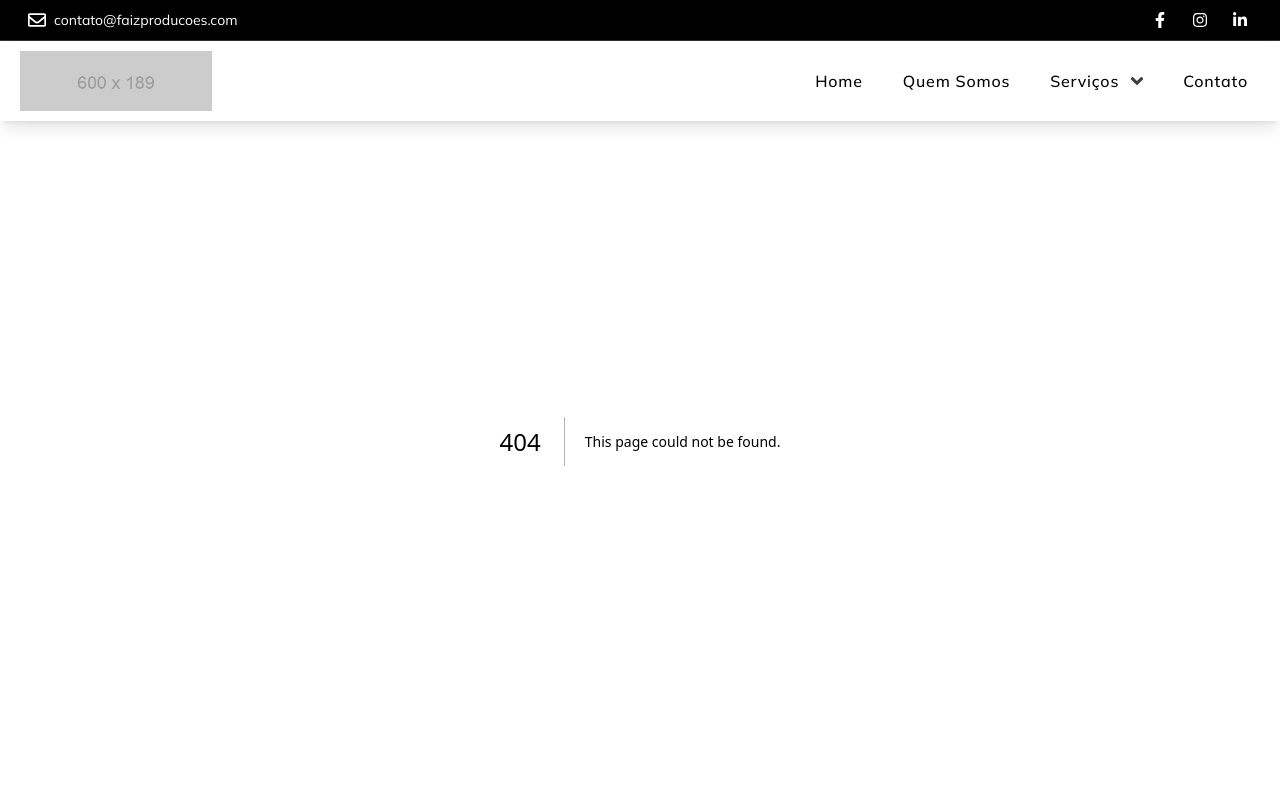
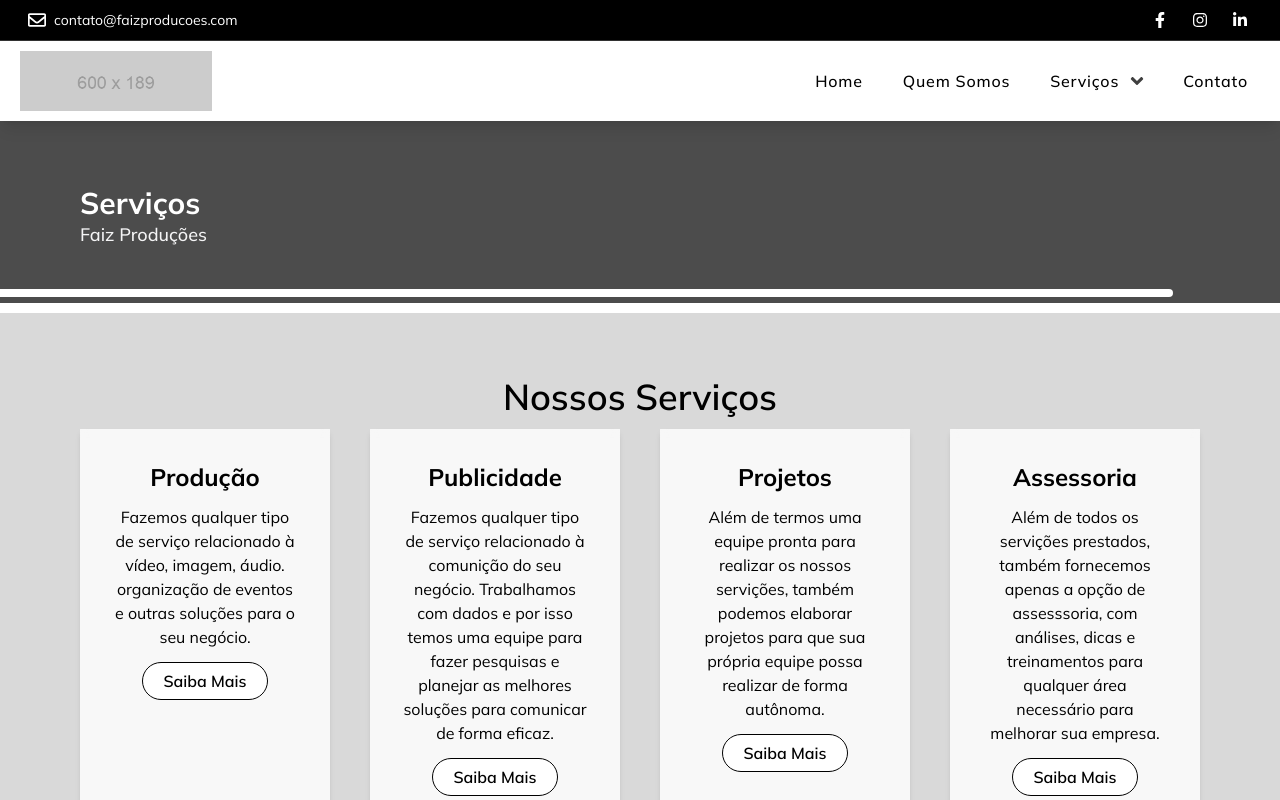
Before and after one commit to Karenzita18/faizproducoes, a Next.js app: page /servicos in a window 1280 px wide. Before the commit this address had no page. Shown: the top 800 px of the page. Built offline with nearby package versions, Linux system fonts and the light colour scheme; what tailwindcss-animated would draw is missing.

Commit message:
K: update services

```diff
--- /dev/null
+++ b/src/app/servicos/page.tsx
@@ -0,0 +1,64 @@
+import HeroCommon from "@/components/common/servicos/HeroCommon";
+import FeedServices from "@/components/common/FeedFaiz/FeedServices";
+
+export default function Page() {
+  return (
+    <main className="mt-20">
+        <HeroCommon/>
+        <FeedServices/>
+    </main>
+  );
+}
+
+export const metadata = {
+  title:
+    "Serviços | Faiz Produções",
+  description: "",
+  keywords: [
+    "Faiz produções",
+    "tecnologia",
+    "Publicidade",
+    "Produção",
+    "Assessoria",
+    "Projetos",
+    "AudioVisual",
+    "Serviços",
+  ],
+  alternates: {
+    canonical: "faizproducoes.com",
+    languages: {
+      "pt-BR": "/pt-BR",
+    },
+  },
+  // openGraph: {
+  // 	images: [
+  // 		{
+  // 			url: "",
+  // 			width: 2048,
+  // 			height: 449,
+  // 		},
+  // 	],
+  // },
+  robots: {
+    index: false,
+    follow: true,
+    nocache: true,
+    googleBot: {
+      index: true,
+      follow: false,
+      noimageindex: true,
+      "max-video-preview": -1,
+      "max-image-preview": "large",
+      "max-snippet": -1,
+    },
+  },
+  icons: {
+    icon: "/img/favicon.png",
+    shortcut: "/img/favicon.png",
+    apple: "/img/favicon.png",
+    other: {
+      rel: "apple-touch-icon-precomposed",
+      url: "/img/favicon.png",
+    },
+  },
+};
--- /dev/null
+++ b/src/components/common/servicos/HeroCommon.tsx
@@ -0,0 +1,21 @@
+const HeroCommon = ({
+    title = "Serviços",
+    desc = "Faiz Produções",
+  }) => {
+    return (
+      <section className="bg-faiz-100/70 relative">
+        <div className="row relative">
+          <div className="container">
+            <h1 className="font-bold text-white text-xl sm:text-2xl lg:text-3xl">
+              {title}
+            </h1>
+            <p className="text-lg text-zinc-100 font-medium">{desc}</p>
+          </div>
+        </div>
+        <div className="absolute w-11/12 h-2 bottom-4 rounded-r-md left-0 bg-faiz-200 z-10"></div>
+        <div className="absolute w-full h-[10px] bottom-0 left-0 bg-faiz-200 z-10"></div>
+      </section>
+    );
+  };
+
+  export default HeroCommon;
```
